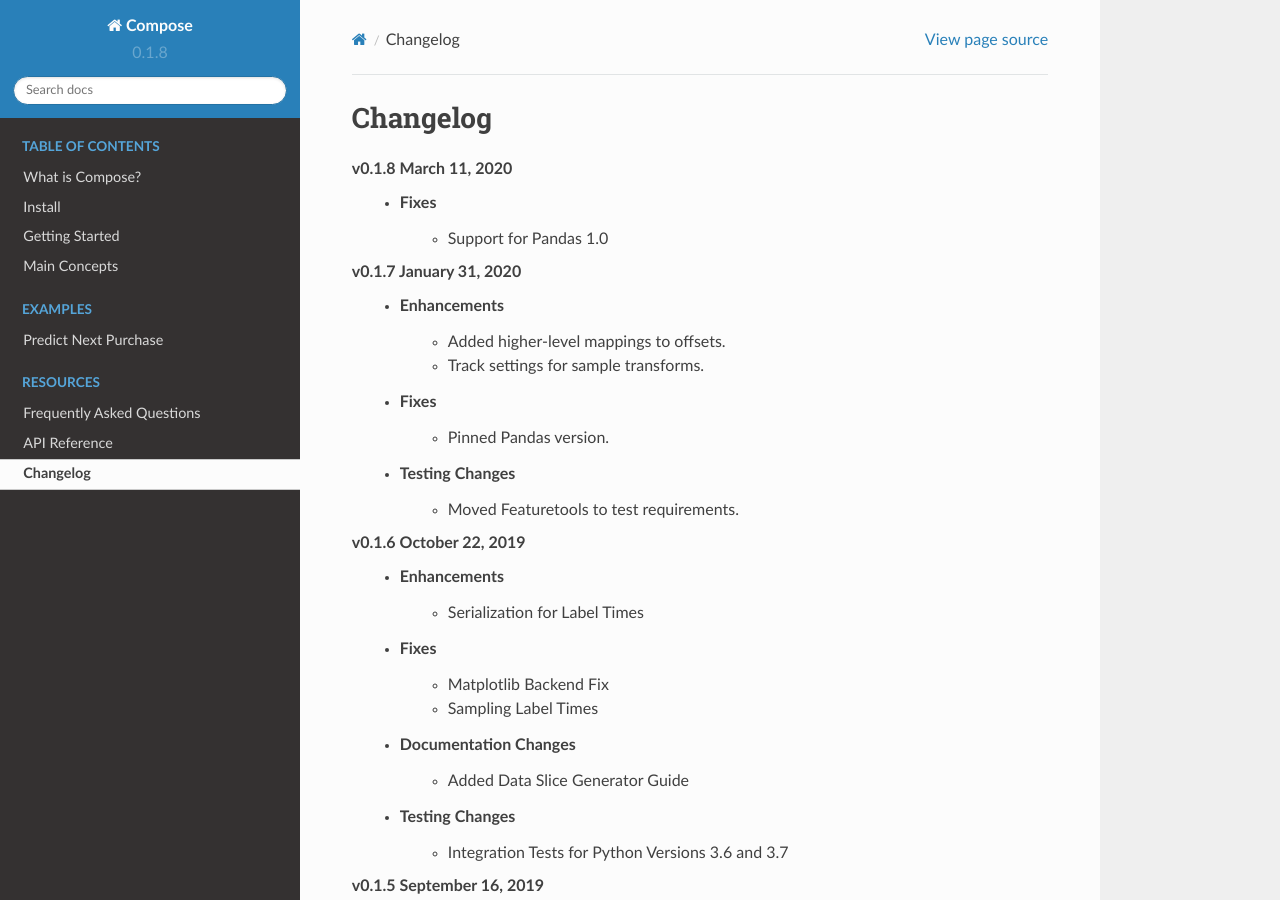
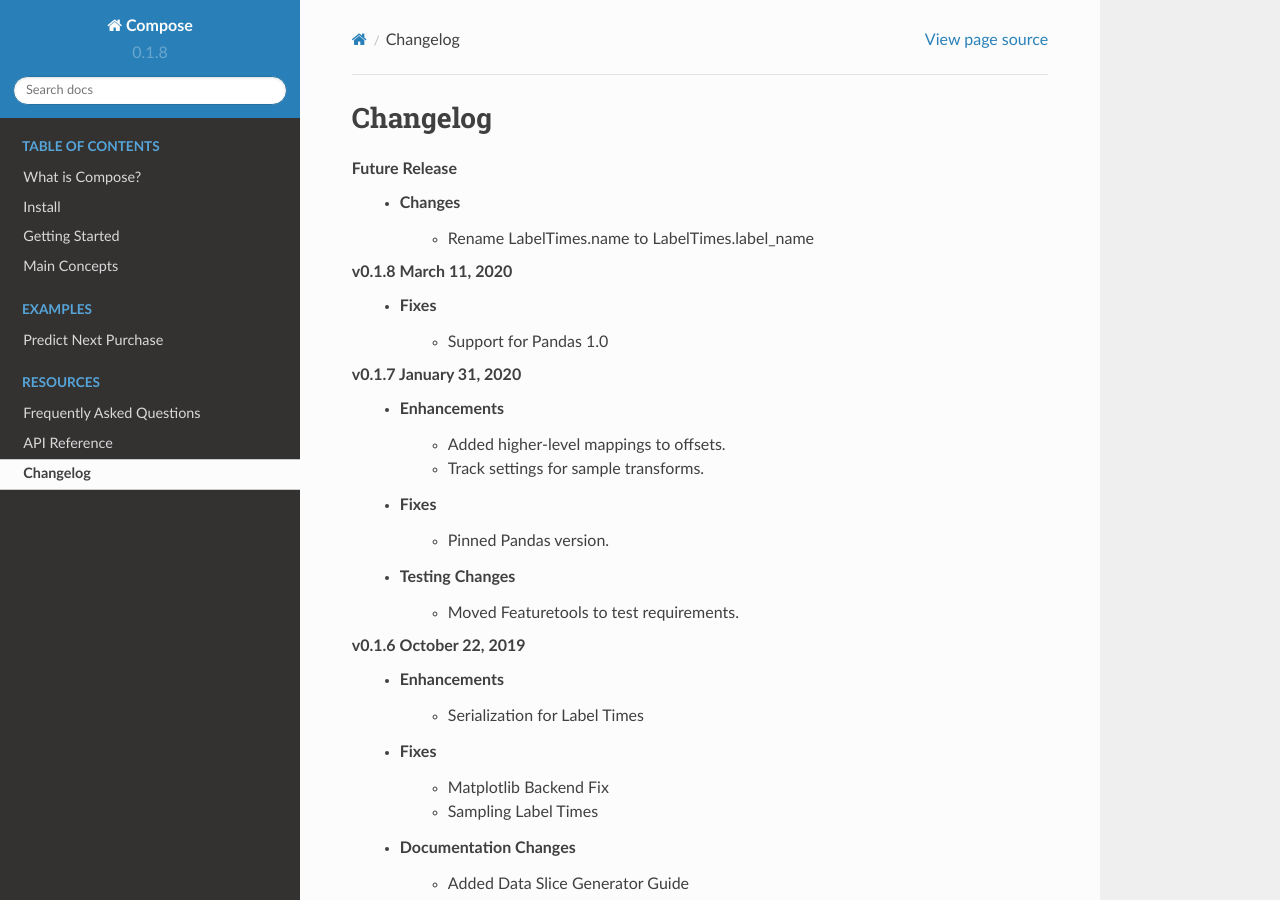
Before and after one commit to alteryx/compose, a Sphinx documentation site: the page built from docs/source/changelog.rst, in a window 1280 px wide and 900 px high. Built offline with Sphinx 7.4.7 and the Read the Docs theme 2.0.0, drawn with Linux system fonts in a browser that asks for light colours; comment, search, counter and statistics services are not loaded.

Commit message:
update changelog

```diff
--- a/docs/source/changelog.rst
+++ b/docs/source/changelog.rst
@@ -1,6 +1,9 @@
 =========
 Changelog
 =========
+**Future Release**
+    * Changes
+        * Rename LabelTimes.name to LabelTimes.label_name
 
 **v0.1.8** March 11, 2020
     * Fixes
```
